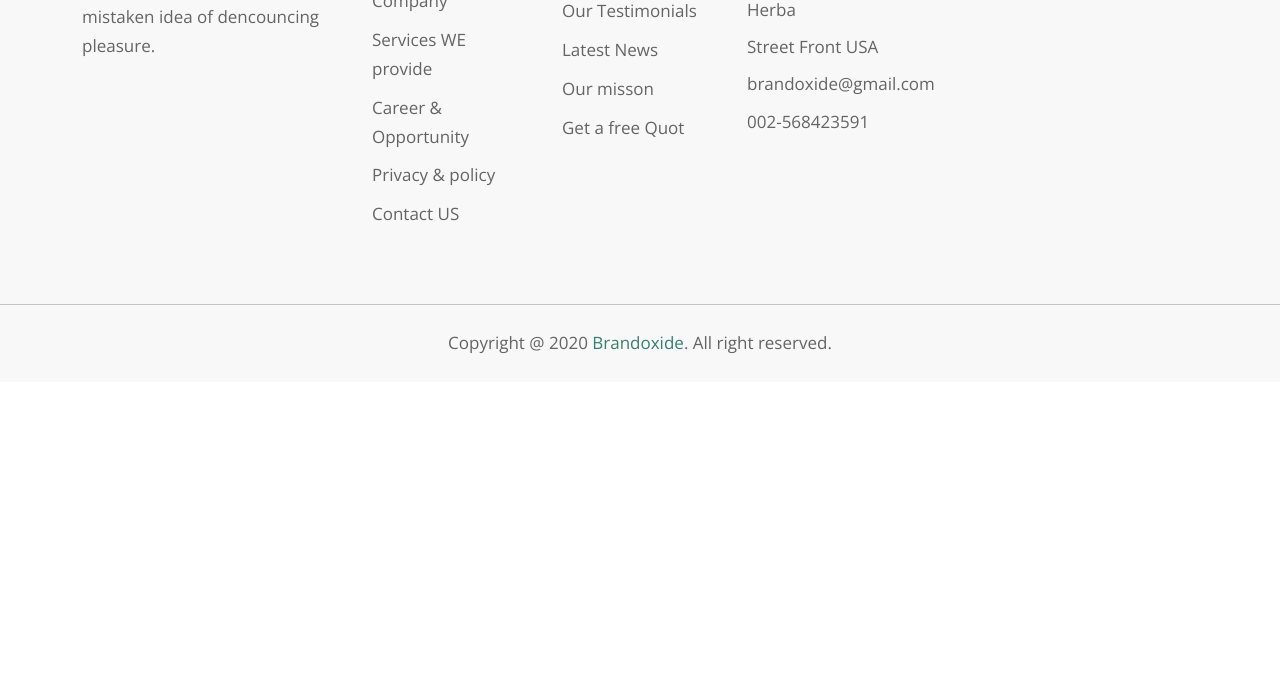
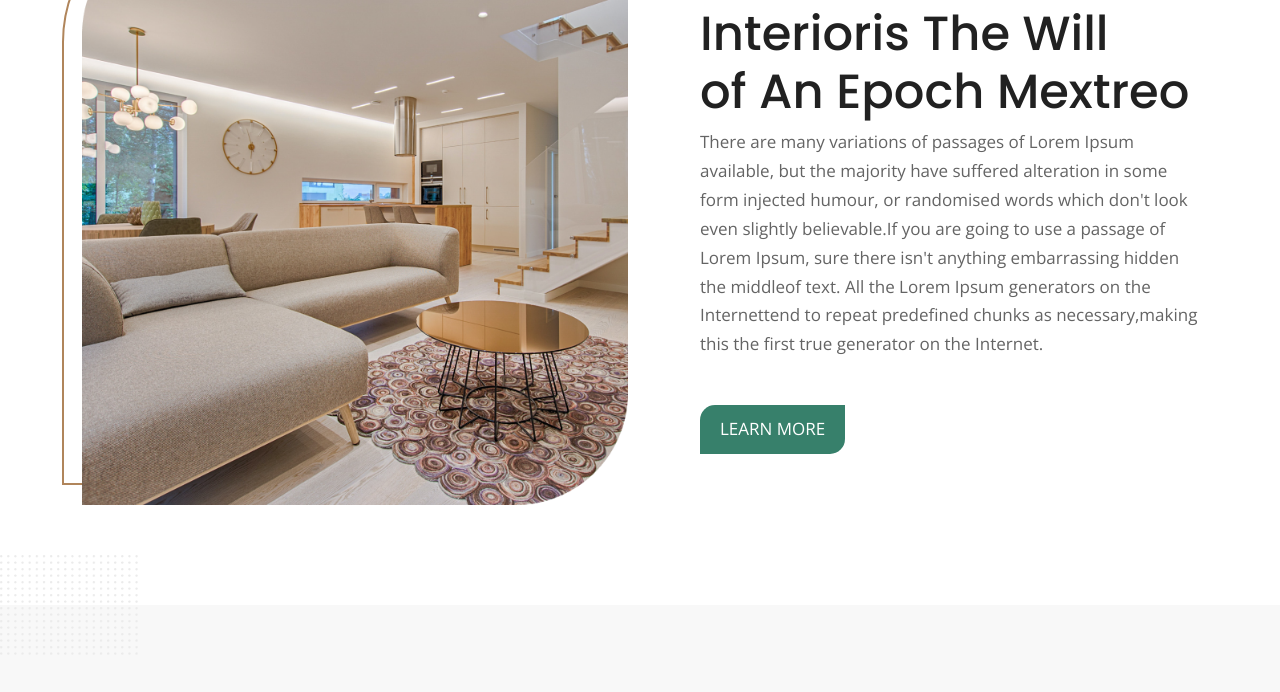
Before and after one commit to mdasifweb/New, a plain HTML site: page index.html in a window 1280 px wide. Shown: the part 1574-2266 px from the top of the page. Before the commit the page ends 1956 px from the top, so only its background shows below. Drawn offline with nearby package versions, Linux system fonts and the light colour scheme.

Commit message:
About area all completed

```diff
--- a/index.html
+++ b/index.html
@@ -169,6 +169,44 @@
             </div>
           </div>
         </div>
+        <div class="design">
+          <img src="assest/img/group.png.png" alt="" />
+        </div>
+      </section>
+
+      <section class="about-area">
+        <div class="container">
+          <div class="row">
+            <div class="col-lg-6">
+              <div class="about-img design-image-two">
+                <img class="w-100" src="assest/img/mask.png.png" alt="" />
+              </div>
+            </div>
+            <div class="col-lg-6 d-flex align-items-center">
+              <div class="about-text ps-5">
+                <div class="section-heading">
+                  <h4 class="section-heading-one">ABOUT US</h4>
+                  <h3>
+                    Interioris The Will <br />
+                    of An Epoch Mextreo
+                  </h3>
+                  <p>
+                    There are many variations of passages of Lorem Ipsum
+                    available, but the majority have suffered alteration in some
+                    form injected humour, or randomised words which don't look
+                    even slightly believable.If you are going to use a passage
+                    of Lorem Ipsum, sure there isn't anything embarrassing
+                    hidden the middleof text. All the Lorem Ipsum generators on
+                    the Internettend to repeat predefined chunks as
+                    necessary,making this the first true generator on the
+                    Internet.
+                  </p>
+                  <a href="#" class="theme-button">LEARN MORE</a>
+                </div>
+              </div>
+            </div>
+          </div>
+        </div>
       </section>
     </main>
 
--- a/style.css
+++ b/style.css
@@ -47,6 +47,22 @@ h4 {
   border-radius: 140px 0px;
   border: 2px solid #b0855b;
 }
+.design-image-two {
+  position: relative;
+  z-index: 1;
+}
+.design-image-two::after {
+  position: absolute;
+  content: "";
+  height: 100%;
+  width: 100%;
+  left: -20px;
+  top: -20px;
+  z-index: -1;
+  border-radius: 140px 0px;
+  border: 2px solid #b0855b;
+}
+
 .section-heading h4 {
   font-size: 20px;
   text-transform: uppercase;
@@ -86,6 +102,10 @@ h4 {
 .hero-area {
   padding: 70px 0;
 }
+.hero-area .theme-button {
+  margin-top: 30px;
+}
+
 .hero-text h3 {
   font-size: 20px;
   color: #646464;
@@ -106,6 +126,7 @@ h4 {
 /*Service area CSS*/
 .service-area {
   padding: 100px 0;
+  position: relative;
 }
 .all-services {
   margin-top: 60px;
@@ -152,6 +173,13 @@ h4 {
 }
 .service-area .owl-next {
   margin-left: 15px;
+}
+/*About area CSS*/
+.about-area {
+  padding: 100px 0;
+}
+.about-area .theme-button {
+  margin-top: 30px;
 }
 
 /*Footer-top area CSS*/
@@ -274,7 +302,27 @@ h4 {
   .all-services {
     margin: 0;
   }
+  /*About area Responsive*/
+  .about-text {
+    text-align: center;
+  }
+  .section-heading-one {
+    margin-top: 40px;
+  }
+  .section-heading .theme-button {
+    margin-top: 15px;
+  }
 
+  /*Footer-top area Responsive*/
+  .footer-top {
+    text-align: center;
+  }
+  .footer-about {
+    margin-bottom: 40px;
+  }
+  .footer-link {
+    margin: 40px 0;
+  }
   /*Footer-bottom area Responsive*/
   .footer-bottom {
     border-top: none;
```
Also changed, not shown: assest/img/mask.png.png (added).
